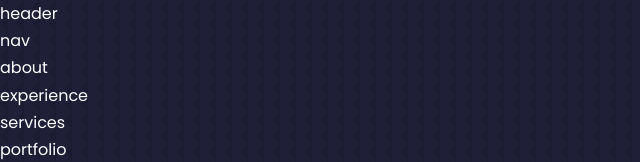
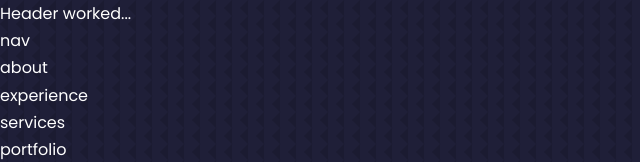
Before and after one commit to nelsinho10/portfolio, a React (Vite) app: page / in a window 1280 px wide. Shown: the top 162 px of the page, without its empty margins (0-640 px from the left). Built offline with nearby package versions, Linux system fonts and the light colour scheme.

Commit message:
Create workflows

```diff
--- a/src/components/header/header.jsx
+++ b/src/components/header/header.jsx
@@ -3,7 +3,7 @@ import './header'
 
 const header = () => {
   return (
-    <div>header</div>
+    <div>Header worked...</div>
   )
 }
 
```
Also changed, not shown: firebase.json (added), 1 other file (tests, documents, lock files or other folders).
